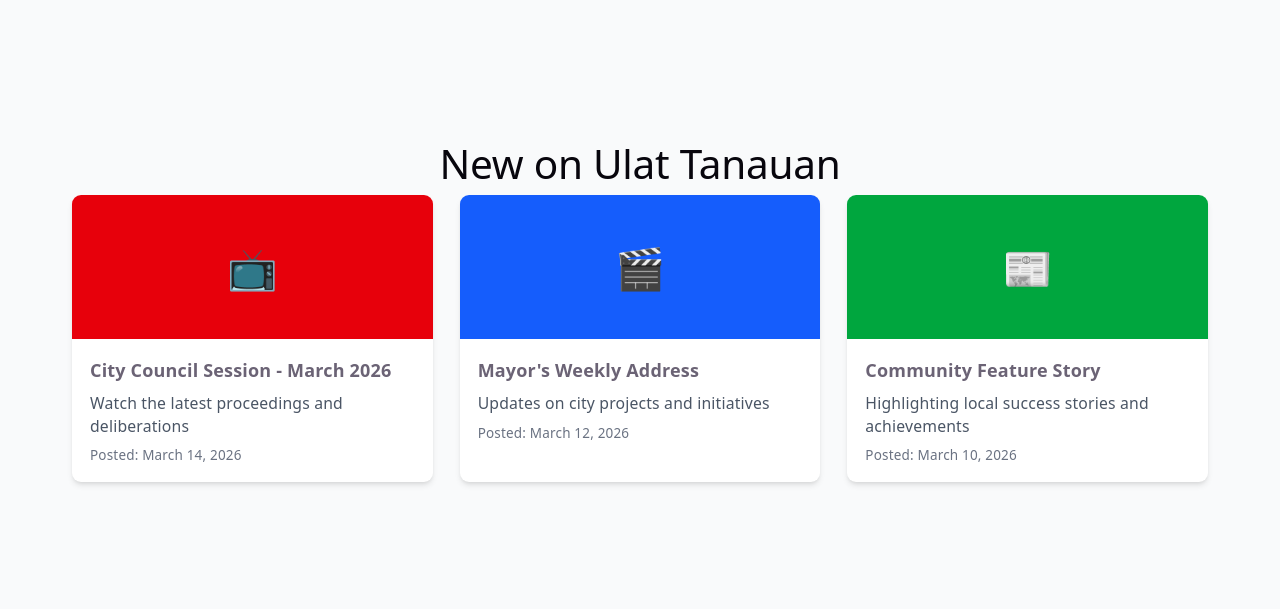
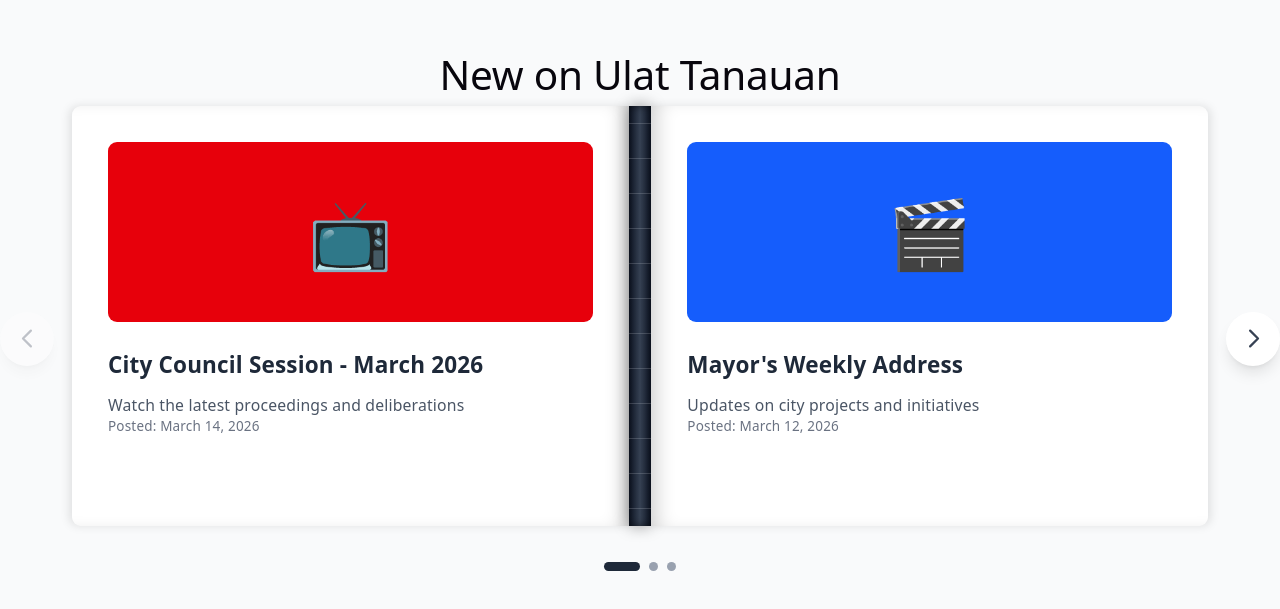
Before and after one commit to RicRicRicRicRicRic/tanauancity_redeisgn_OJT, a React (Vite) app in the folder tanauan/: page / in a window 1280 px wide. Shown: the part 8935-9544 px from the top of the page. Built offline with nearby package versions, Linux system fonts and the light colour scheme; no server answers.

Commit message:
flip book

```diff
--- a/tanauan/src/components/sections/UlatTanauanSection.tsx
+++ b/tanauan/src/components/sections/UlatTanauanSection.tsx
@@ -1,38 +1,291 @@
+import { useState } from 'react'
+
+interface NewsItem {
+  id: number
+  title: string
+  description: string
+  date: string
+  icon: string
+  color: string
+}
+
+const newsItems: NewsItem[] = [
+  {
+    id: 1,
+    title: 'City Council Session - March 2026',
+    description: 'Watch the latest proceedings and deliberations',
+    date: 'Posted: March 14, 2026',
+    icon: '📺',
+    color: 'bg-red-600'
+  },
+  {
+    id: 2,
+    title: "Mayor's Weekly Address",
+    description: 'Updates on city projects and initiatives',
+    date: 'Posted: March 12, 2026',
+    icon: '🎬',
+    color: 'bg-blue-600'
+  },
+  {
+    id: 3,
+    title: 'Community Feature Story',
+    description: 'Highlighting local success stories and achievements',
+    date: 'Posted: March 10, 2026',
+    icon: '📰',
+    color: 'bg-green-600'
+  },
+  {
+    id: 4,
+    title: 'Infrastructure Development Update',
+    description: 'New road projects and public facilities coming soon',
+    date: 'Posted: March 8, 2026',
+    icon: '🏗️',
+    color: 'bg-orange-600'
+  },
+  {
+    id: 5,
+    title: 'Health and Wellness Program',
+    description: 'Free medical services for senior citizens',
+    date: 'Posted: March 5, 2026',
+    icon: '🏥',
+    color: 'bg-teal-600'
+  },
+  {
+    id: 6,
+    title: 'Youth Sports Festival',
+    description: 'Annual athletic competition for young athletes',
+    date: 'Posted: March 1, 2026',
+    icon: '⚽',
+    color: 'bg-purple-600'
+  }
+]
+
 function UlatTanauanSection() {
+  const [currentPage, setCurrentPage] = useState(0)
+  const [isFlipping, setIsFlipping] = useState(false)
+  const [flipDirection, setFlipDirection] = useState<'next' | 'previous' | null>(null)
+
+  const itemsPerPage = 2
+  const totalPages = Math.ceil(newsItems.length / itemsPerPage)
+  const currentItems = newsItems.slice(
+    currentPage * itemsPerPage,
+    currentPage * itemsPerPage + itemsPerPage
+  )
+
+  const goToNextPage = () => {
+    if (currentPage < totalPages - 1 && !isFlipping) {
+      setIsFlipping(true)
+      setFlipDirection('next')
+      setTimeout(() => {
+        setCurrentPage(currentPage + 1)
+        setTimeout(() => {
+          setIsFlipping(false)
+          setFlipDirection(null)
+        }, 600)
+      }, 600)
+    }
+  }
+
+  const goToPreviousPage = () => {
+    if (currentPage > 0 && !isFlipping) {
+      setIsFlipping(true)
+      setFlipDirection('previous')
+      setTimeout(() => {
+        setCurrentPage(currentPage - 1)
+        setTimeout(() => {
+          setIsFlipping(false)
+          setFlipDirection(null)
+        }, 600)
+      }, 600)
+    }
+  }
+
   return (
-    <section id="ulat-tanauan" className="h-[768px] min-h-[768px] flex items-center justify-center bg-gray-50 overflow-hidden">
+    <section id="ulat-tanauan" className="h-[768px] min-h-[768px] flex items-center justify-center bg-gray-50 overflow-hidden relative">
       <div className="w-full px-6 md:px-12 lg:px-16">
         <h2 className="text-4xl font-bold text-center mb-12 text-gray-800">New on Ulat Tanauan</h2>
-        <div className="grid grid-cols-1 md:grid-cols-3 gap-6 max-w-7xl mx-auto">
-          <div className="bg-white rounded-lg shadow-md overflow-hidden hover:shadow-xl transition-shadow">
-            <div className="bg-red-600 h-32 flex items-center justify-center">
-              <span className="text-white text-4xl">📺</span>
+
+        {/* 3D Book Container */}
+        <div className="relative max-w-5xl mx-auto" style={{ perspective: '1500px' }}>
+
+          {/* Navigation Buttons */}
+          <button
+            onClick={goToPreviousPage}
+            disabled={currentPage === 0 || isFlipping}
+            className="absolute left-0 top-1/2 -translate-y-1/2 -translate-x-16 z-20 w-12 h-12 bg-white rounded-full shadow-lg flex items-center justify-center hover:bg-gray-100 transition-colors disabled:opacity-30 disabled:cursor-not-allowed"
+            aria-label="Previous page"
+          >
+            <svg className="w-6 h-6 text-gray-700" fill="none" stroke="currentColor" viewBox="0 0 24 24">
+              <path strokeLinecap="round" strokeLinejoin="round" strokeWidth={2} d="M15 19l-7-7 7-7" />
+            </svg>
+          </button>
+
+          <button
+            onClick={goToNextPage}
+            disabled={currentPage === totalPages - 1 || isFlipping}
+            className="absolute right-0 top-1/2 -translate-y-1/2 translate-x-16 z-20 w-12 h-12 bg-white rounded-full shadow-lg flex items-center justify-center hover:bg-gray-100 transition-colors disabled:opacity-30 disabled:cursor-not-allowed"
+            aria-label="Next page"
+          >
+            <svg className="w-6 h-6 text-gray-700" fill="none" stroke="currentColor" viewBox="0 0 24 24">
+              <path strokeLinecap="round" strokeLinejoin="round" strokeWidth={2} d="M9 5l7 7-7 7" />
+            </svg>
+          </button>
+
+          {/* Book Spread Container */}
+          <div
+            className="relative flex justify-center items-center"
+            style={{
+              transformStyle: 'preserve-3d',
+              perspective: '1500px'
+            }}
+          >
+            {/* Left Page (Static) */}
+            <div
+              className="relative bg-white rounded-l-lg shadow-2xl overflow-hidden"
+              style={{
+                width: '49%',
+                minHeight: '420px',
+                transformStyle: 'preserve-3d',
+                boxShadow: 'inset -15px 0 20px -10px rgba(0,0,0,0.2), -3px 0 10px rgba(0,0,0,0.1)'
+              }}
+            >
+              {currentItems[0] && (
+                <div className="p-8 h-full flex flex-col">
+                  <div className={`${currentItems[0].color} h-40 rounded-lg flex items-center justify-center mb-6`}>
+                    <span className="text-white text-6xl">{currentItems[0].icon}</span>
+                  </div>
+                  <h3 className="font-bold text-xl mb-3 text-gray-800">{currentItems[0].title}</h3>
+                  <p className="text-sm text-gray-600 mb-4 flex-grow">{currentItems[0].description}</p>
+                  <span className="text-xs text-gray-500">{currentItems[0].date}</span>
+                </div>
+              )}
             </div>
-            <div className="p-4">
-              <h3 className="font-semibold mb-2">City Council Session - March 2026</h3>
-              <p className="text-sm text-gray-600">Watch the latest proceedings and deliberations</p>
-              <span className="text-xs text-gray-500 mt-2 block">Posted: March 14, 2026</span>
+
+            {/* Centered Thin Crease / Spine */}
+            <div
+              className="relative bg-gradient-to-r from-gray-900 via-gray-700 to-gray-900"
+              style={{
+                width: '2%',
+                minHeight: '420px',
+                boxShadow: '0 0 15px rgba(0,0,0,0.4), inset 0 0 8px rgba(0,0,0,0.6)'
+              }}
+            >
+              {/* Spine texture lines */}
+              <div className="absolute inset-0 flex flex-col justify-around items-center opacity-20">
+                {[...Array(12)].map((_, i) => (
+                  <div key={i} className="w-full h-px bg-gray-300"></div>
+                ))}
+              </div>
             </div>
+
+            {/* Right Page (Static or Flipping) */}
+            <div
+              className="relative bg-white rounded-r-lg shadow-2xl overflow-hidden"
+              style={{
+                width: '49%',
+                minHeight: '420px',
+                transformStyle: 'preserve-3d',
+                transformOrigin: 'left center',
+                transform: isFlipping && flipDirection === 'next'
+                  ? 'rotateY(-180deg)'
+                  : flipDirection === 'previous'
+                  ? 'rotateY(180deg)'
+                  : 'rotateY(0deg)',
+                transition: 'transform 0.8s cubic-bezier(0.645, 0.045, 0.355, 1)',
+                boxShadow: 'inset 15px 0 20px -10px rgba(0,0,0,0.2), 3px 0 10px rgba(0,0,0,0.1)'
+              }}
+            >
+              {/* Front side of right page */}
+              {currentItems[1] && !isFlipping && (
+                <div className="p-8 h-full flex flex-col" style={{ backfaceVisibility: 'hidden' }}>
+                  <div className={`${currentItems[1].color} h-40 rounded-lg flex items-center justify-center mb-6`}>
+                    <span className="text-white text-6xl">{currentItems[1].icon}</span>
+                  </div>
+                  <h3 className="font-bold text-xl mb-3 text-gray-800">{currentItems[1].title}</h3>
+                  <p className="text-sm text-gray-600 mb-4 flex-grow">{currentItems[1].description}</p>
+                  <span className="text-xs text-gray-500">{currentItems[1].date}</span>
+                </div>
+              )}
+
+              {/* Back side of right page (shows previous left page content when flipping) */}
+              {isFlipping && flipDirection === 'next' && currentItems[0] && (
+                <div
+                  className="p-8 h-full flex flex-col absolute inset-0"
+                  style={{
+                    backfaceVisibility: 'hidden',
+                    transform: 'rotateY(180deg)'
+                  }}
+                >
+                  <div className={`${currentItems[0].color} h-40 rounded-lg flex items-center justify-center mb-6`}>
+                    <span className="text-white text-6xl">{currentItems[0].icon}</span>
+                  </div>
+                  <h3 className="font-bold text-xl mb-3 text-gray-800">{currentItems[0].title}</h3>
+                  <p className="text-sm text-gray-600 mb-4 flex-grow">{currentItems[0].description}</p>
+                  <span className="text-xs text-gray-500">{currentItems[0].date}</span>
+                </div>
+              )}
+
+              {/* Back side for previous flip */}
+              {isFlipping && flipDirection === 'previous' && newsItems[(currentPage + 1) * itemsPerPage] && (
+                <div
+                  className="p-8 h-full flex flex-col absolute inset-0"
+                  style={{
+                    backfaceVisibility: 'hidden',
+                    transform: 'rotateY(180deg)'
+                  }}
+                >
+                  <div className={`${newsItems[(currentPage + 1) * itemsPerPage].color} h-40 rounded-lg flex items-center justify-center mb-6`}>
+                    <span className="text-white text-6xl">{newsItems[(currentPage + 1) * itemsPerPage].icon}</span>
+                  </div>
+                  <h3 className="font-bold text-xl mb-3 text-gray-800">{newsItems[(currentPage + 1) * itemsPerPage].title}</h3>
+                  <p className="text-sm text-gray-600 mb-4 flex-grow">{newsItems[(currentPage + 1) * itemsPerPage].description}</p>
+                  <span className="text-xs text-gray-500">{newsItems[(currentPage + 1) * itemsPerPage].date}</span>
+                </div>
+              )}
+            </div>
+
+            {/* Flipping Left Page (for previous navigation) */}
+            {isFlipping && flipDirection === 'previous' && (
+              <div
+                className="absolute bg-white rounded-l-lg shadow-2xl overflow-hidden"
+                style={{
+                  width: '49%',
+                  minHeight: '420px',
+                  transformStyle: 'preserve-3d',
+                  transformOrigin: 'right center',
+                  transform: 'rotateY(0deg)',
+                  transition: 'transform 0.8s cubic-bezier(0.645, 0.045, 0.355, 1)',
+                  right: '2%',
+                  boxShadow: 'inset -15px 0 20px -10px rgba(0,0,0,0.2), -3px 0 10px rgba(0,0,0,0.1)'
+                }}
+              >
+                <div className="p-8 h-full flex flex-col">
+                  <div className={`${currentItems[0]?.color || 'bg-gray-600'} h-40 rounded-lg flex items-center justify-center mb-6`}>
+                    <span className="text-white text-6xl">{currentItems[0]?.icon || '📄'}</span>
+                  </div>
+                  <h3 className="font-bold text-xl mb-3 text-gray-800">{currentItems[0]?.title}</h3>
+                  <p className="text-sm text-gray-600 mb-4 flex-grow">{currentItems[0]?.description}</p>
+                  <span className="text-xs text-gray-500">{currentItems[0]?.date}</span>
+                </div>
+              </div>
+            )}
           </div>
-          <div className="bg-white rounded-lg shadow-md overflow-hidden hover:shadow-xl transition-shadow">
-            <div className="bg-blue-600 h-32 flex items-center justify-center">
-              <span className="text-white text-4xl">🎬</span>
-            </div>
-            <div className="p-4">
-              <h3 className="font-semibold mb-2">Mayor's Weekly Address</h3>
-              <p className="text-sm text-gray-600">Updates on city projects and initiatives</p>
-              <span className="text-xs text-gray-500 mt-2 block">Posted: March 12, 2026</span>
-            </div>
-          </div>
-          <div className="bg-white rounded-lg shadow-md overflow-hidden hover:shadow-xl transition-shadow">
-            <div className="bg-green-600 h-32 flex items-center justify-center">
-              <span className="text-white text-4xl">📰</span>
-            </div>
-            <div className="p-4">
-              <h3 className="font-semibold mb-2">Community Feature Story</h3>
-              <p className="text-sm text-gray-600">Highlighting local success stories and achievements</p>
-              <span className="text-xs text-gray-500 mt-2 block">Posted: March 10, 2026</span>
-            </div>
+
+          {/* Page Indicators */}
+          <div className="flex justify-center gap-2 mt-8">
+            {[...Array(totalPages)].map((_, index) => (
+              <button
+                key={index}
+                onClick={() => !isFlipping && setCurrentPage(index)}
+                disabled={isFlipping}
+                className={`w-2 h-2 rounded-full transition-all ${
+                  index === currentPage
+                    ? 'bg-gray-800 w-8'
+                    : 'bg-gray-400 hover:bg-gray-600'
+                } disabled:cursor-not-allowed`}
+                aria-label={`Go to page ${index + 1}`}
+              />
+            ))}
           </div>
         </div>
       </div>
```
